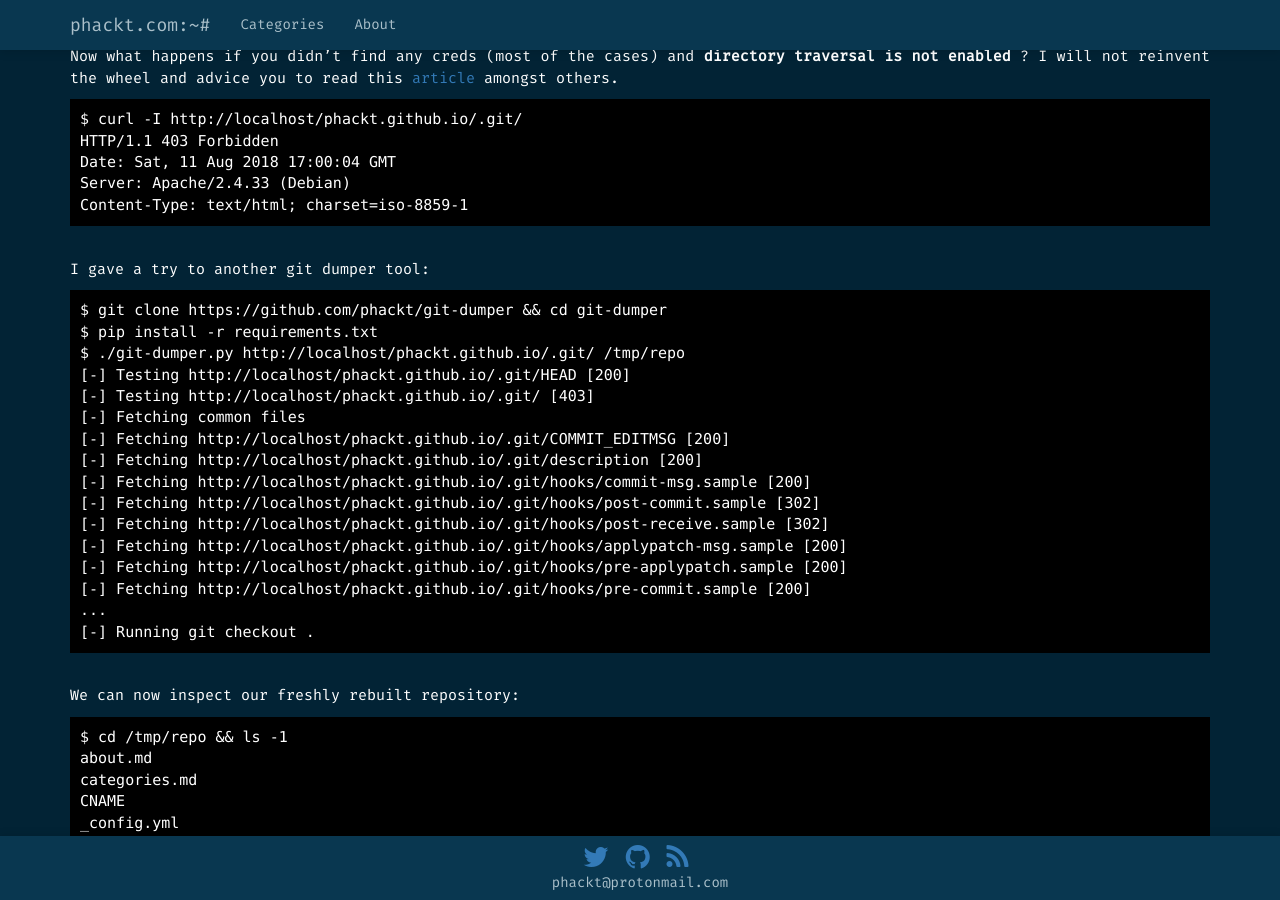
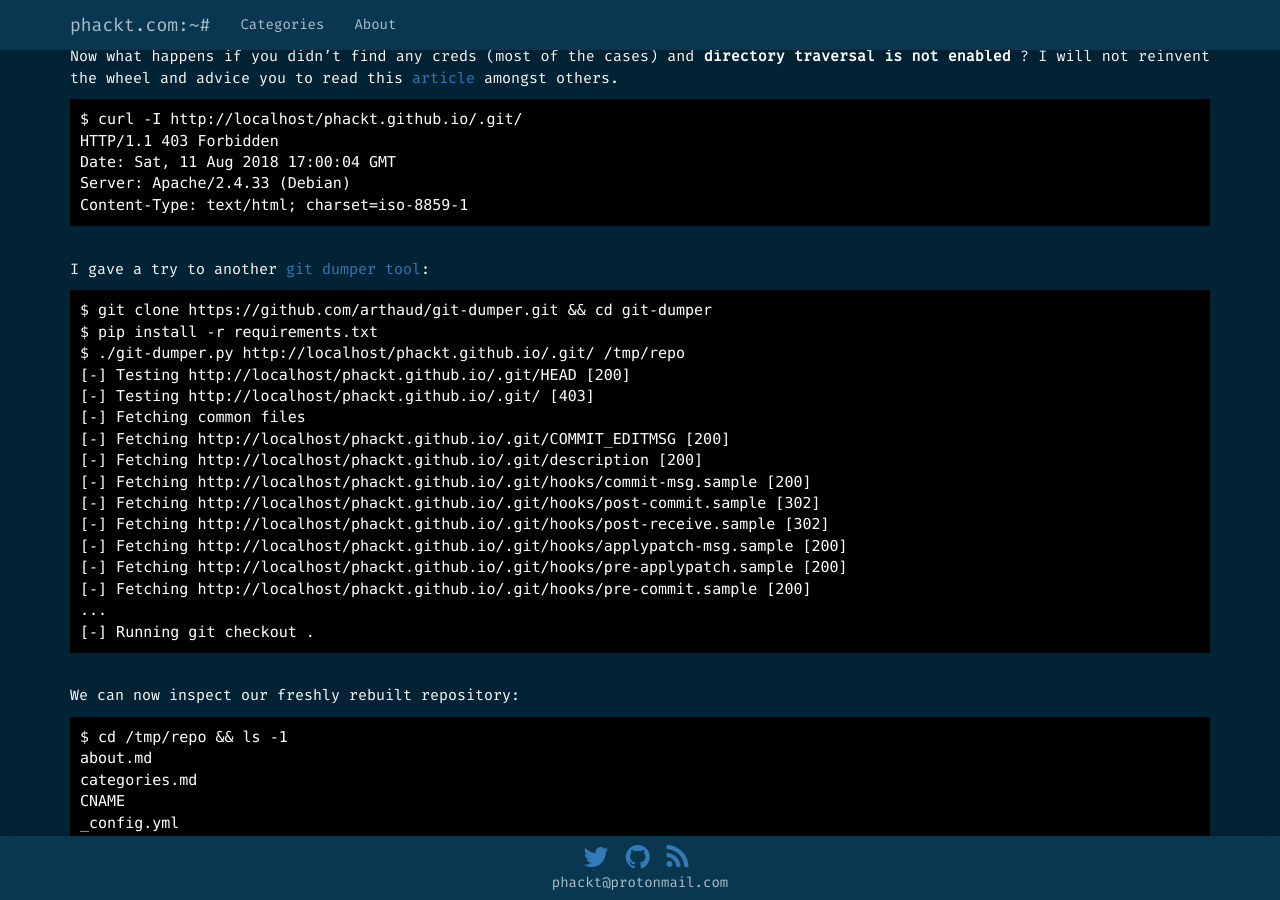
Before and after one commit to phackt/phackt.github.io, a Jekyll site: the page built from _posts/2018-08-05-web-exposed-git-repositories.markdown, in a window 1280 px wide and 900 px high, scrolled down 1834 px. Built offline with Jekyll 4.4.1, drawn with Linux system fonts in a browser that asks for light colours; nearby versions of some CDN libraries; some web fonts are replaced; comment, search, counter and statistics services are not loaded; part of the change alters nothing that is shown.

Commit message:
update post git dumper

````diff
--- a/_posts/2018-08-05-web-exposed-git-repositories.markdown
+++ b/_posts/2018-08-05-web-exposed-git-repositories.markdown
@@ -49,10 +49,10 @@ Server: Apache/2.4.33 (Debian)
 Content-Type: text/html; charset=iso-8859-1
 ```
 
-I gave a try to another git dumper tool:
+I gave a try to another [git dumper tool](https://github.com/arthaud/git-dumper):
 
 ```
-$ git clone https://github.com/phackt/git-dumper && cd git-dumper
+$ git clone https://github.com/arthaud/git-dumper.git && cd git-dumper
 $ pip install -r requirements.txt
 $ ./git-dumper.py http://localhost/phackt.github.io/.git/ /tmp/repo
 [-] Testing http://localhost/phackt.github.io/.git/HEAD [200]
````
